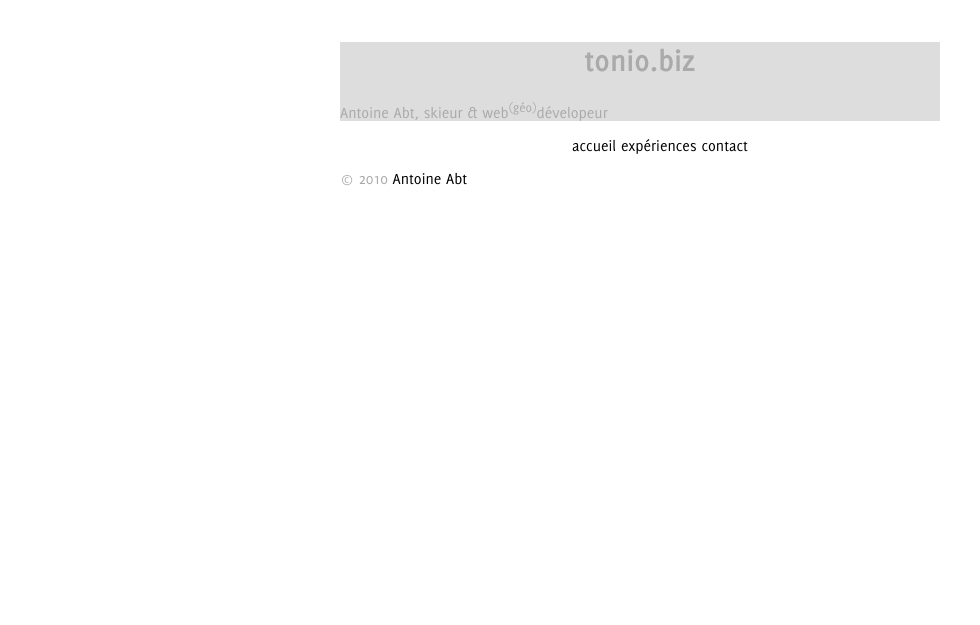
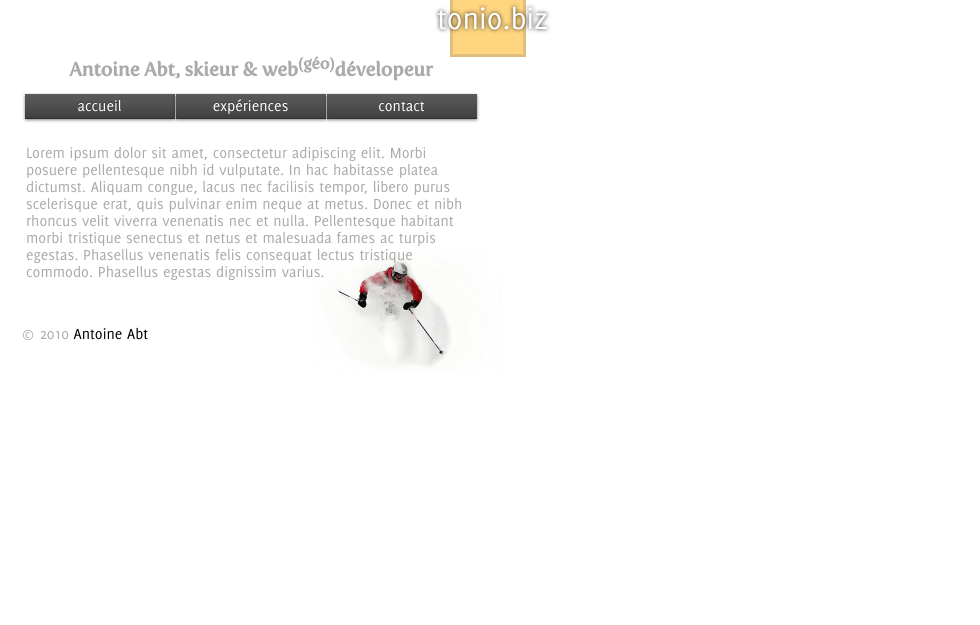
Before and after one commit to tonio/tonio.biz, a plain HTML site: page index.html in a window 1280 px wide. Shown: the whole page, without its empty margins (0-980 px from the left). Drawn offline with Linux system fonts and the light colour scheme.

Commit message:
first draft

```diff
--- a/fonts.css
+++ b/fonts.css
@@ -9,3 +9,8 @@
   src: url('fonts/Delicious-Bold.otf');
   font-weight: bold;
 }
+
+@font-face {
+    font-family: Fertigo;
+    src: url(fonts/Fertigo_PRO.otf) format("opentype");
+}
--- a/index.html
+++ b/index.html
@@ -11,11 +11,14 @@
 </head>
 <body>
 
+
   <div id="wrapper">
+  <div id="badge">
+    <span>tonio.biz</span>
+  </div>
 
     <header>
-      <h1>tonio.biz</h1>
-      <p>Antoine Abt, skieur &amp; web<sup>(géo)</sup>dévelopeur</p>
+      <h1>Antoine Abt, skieur &amp; web<sup>(géo)</sup>dévelopeur</h1>
     </header>
 
     <nav>
@@ -26,6 +29,12 @@
       </ul>
     </nav>
 
+    <section>
+      <p>
+        Lorem ipsum dolor sit amet, consectetur adipiscing elit. Morbi posuere pellentesque nibh id vulputate. In hac habitasse platea dictumst. Aliquam congue, lacus nec facilisis tempor, libero purus scelerisque erat, quis pulvinar enim neque at metus. Donec et nibh rhoncus velit viverra venenatis nec et nulla. Pellentesque habitant morbi tristique senectus et netus et malesuada fames ac turpis egestas. Phasellus venenatis felis consequat lectus tristique commodo. Phasellus egestas dignissim varius.
+      </p>
+    </section>
+
     <footer>
       &copy; 2010 <a href="tonio.biz">Antoine Abt</a>
     </footer>
--- a/screen.css
+++ b/screen.css
@@ -1,10 +1,19 @@
 html, body {
   margin: 0;
   padding: 0;
+  width: 100%;
   height: 100%;}
 body {
-  background: #fff;
+background:-moz-linear-gradient(
+    260deg,
+    rgb(255,255,255) 44%,
+    rgb(209,209,209) 100%
+)
+   ;
   font-family: Delicious, "Lucida Grande";
+  display: -moz-box;
+  -moz-box-pack: center;
+  -moz-box-align: center;
   color: #aaa;}
 
 a {
@@ -14,22 +23,87 @@ a {
     text-decoration: underline;}
 
 #wrapper {
-  margin: 20px auto;
-  width: 600px;
+  position: relative;
+  width: 500px;
+  min-width: 300px;
   padding: 0;
+  background: #fff url(images/tonio.png) bottom right no-repeat;
   -moz-border-radius: 6px;
   -moz-box-shadow: 0 0 4px rgb(210, 210, 210);
-  border: 1px solid #fff;
-  height: 600px;}
+  border: 1px solid #fff;}
 
 header {
-  background: #ddd;
+  height: 80px;
+  font-family: Fertigo;
   padding: 0;}
   h1 {
+    font-size: 1.2em;
+    padding: 40px 0;
     text-align: center;}
 
+#badge {
+  position: absolute;
+  top: -20px;
+  right: -25px;
+  height: 70px;
+  width: 70px;
+  background: rgba(255, 171, 0, 0.5);
+  line-height: 70px;
+  text-align: center;
+  color: #a00;
+  border: 3px solid rgba(100, 100, 100, 0.2);
+  -moz-border-radius: 38px 38px 0 38px;
+  -moz-transform: rotate(-110deg);}
+  #badge span {
+    font-size: 2em;
+    display: block;
+    text-shadow: 0 0 4px #222;
+    text-indent: -0.5em;
+    color: #fff;
+    -moz-transform: rotate(125deg);}
+nav {
+  -moz-transform: rotate(10deg);}
 nav ul {
+  margin: 0;
+  padding: 0;
   list-style: none;
   text-align: center;}
   nav ul li {
-    display: inline;}
+    margin: 0 1px 0 0;
+    padding: 0;
+    width: 30%;
+    display: inline-block;}
+  nav a {
+    background: #222 url(images/alert-overlay.png) repeat-x;
+    display: inline-block;
+    color: #fff;
+    text-decoration: none;
+    line-height: 1;
+    -moz-box-shadow: 0 1px 3px rgba(0,0,0,0.5);
+    -webkit-box-shadow: 0 1px 3px rgba(0,0,0,0.5);
+    text-shadow: 0 -1px 1px rgba(0,0,0,0.25);
+    border-bottom: 1px solid rgba(0,0,0,0.25);
+    position: relative;
+    cursor: pointer;
+    width: 100%;
+    padding: 4px 0;
+    display: inline-block;}
+  nav a:hover {
+    text-decoration: none;
+    background-color: #111;}
+  nav li:first-child a {
+    -moz-border-radius: 4px 0 0 4px;}
+  nav li:last-child a {
+    -moz-border-radius: 0 4px 4px 0;}
+
+section {
+  display: block;
+  margin: 20px 10px;}
+  section p {
+    margin: 0 10px;
+    padding: 5px;}
+
+footer {
+  display: block;
+  margin: 10px 0;
+  padding: 20px;}
```
Also changed, not shown: fonts/Fertigo_PRO.otf (added), images/alert-overlay.png (added), images/tonio.png (added).
